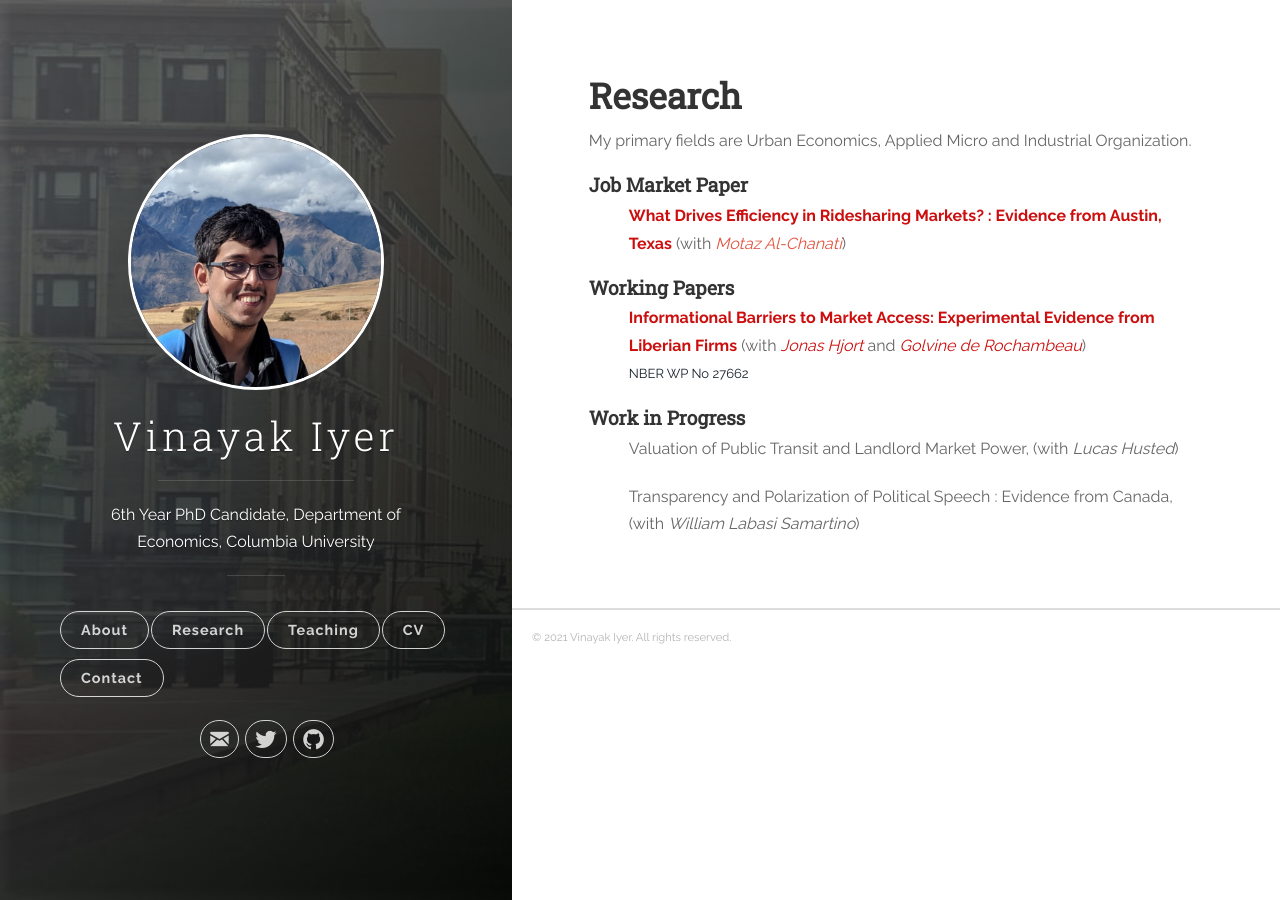
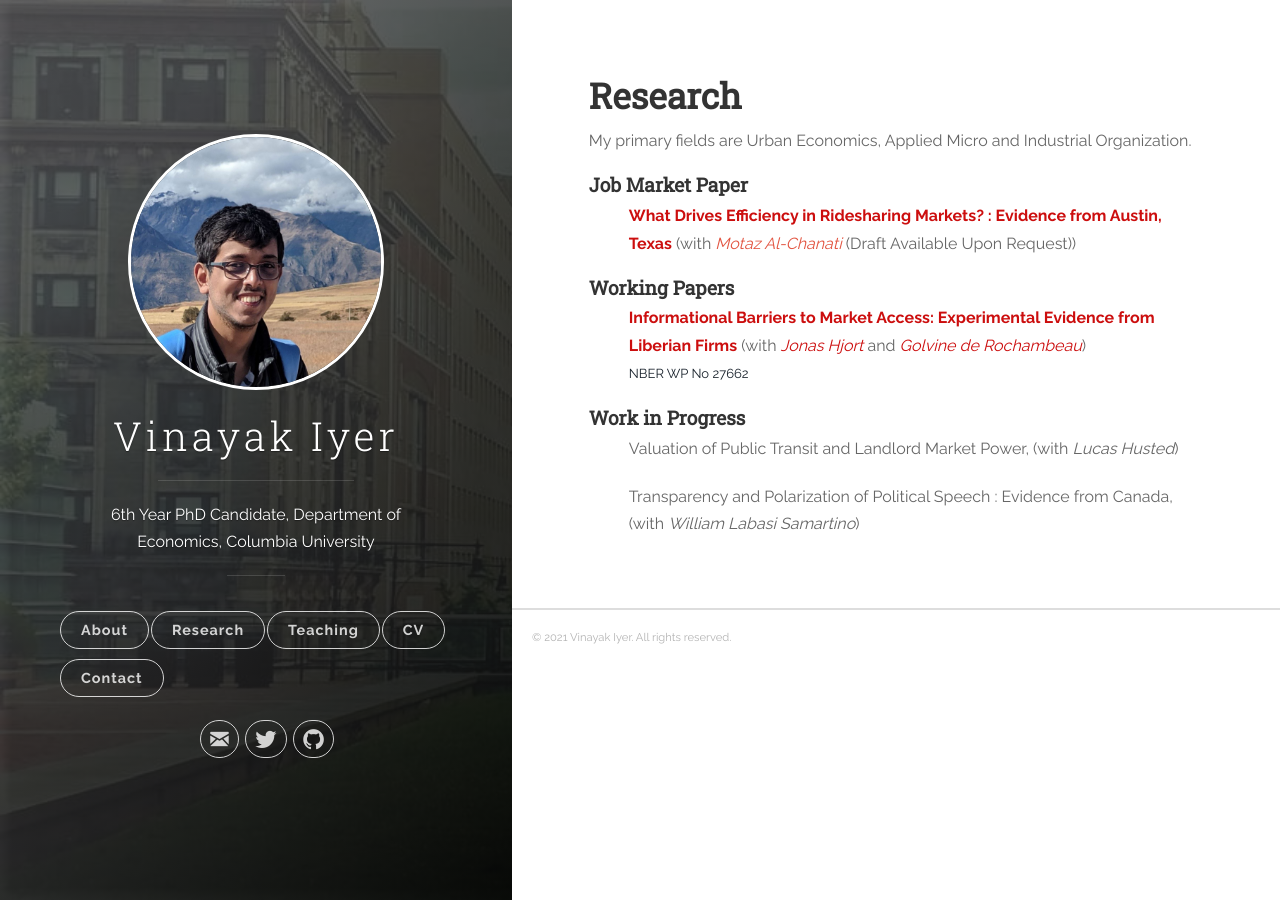
Before and after one commit to vinayakiyer/vinayakiyer.github.io, a Jekyll site: the page built from _posts/2018-06-13-research.markdown, in a window 1280 px wide. Built offline with Jekyll 4.4.1, drawn with Linux system fonts in a browser that asks for light colours.

Commit message:
Update 2018-06-13-research.markdown

```diff
--- a/_posts/2018-06-13-research.markdown
+++ b/_posts/2018-06-13-research.markdown
@@ -20,7 +20,7 @@ tags: [jekyll]
 -->
 <h4 id="working-papers"><strong>Job Market Paper</strong></h4>
 <ul>
-  <p><b><font size="3"><span style="color:#505050;"><strong><a style="color:#cc0e0e;" target="_blank">What Drives Efficiency in Ridesharing Markets? : Evidence from Austin, Texas</a></strong></span></font> <font size="3">(with <a target="_blank"><em>Motaz Al-Chanati</em></a>)</font></b></p></ul>
+  <p><b><font size="3"><span style="color:#505050;"><strong><a style="color:#cc0e0e;" target="_blank">What Drives Efficiency in Ridesharing Markets? : Evidence from Austin, Texas</a></strong></span></font> <font size="3">(with <a target="_blank"><em>Motaz Al-Chanati</em></a> (Draft Available Upon Request))</font></b></p></ul>
 
 <h4 id="working-papers"><strong>Working Papers</strong></h4>
 <ul>
```
